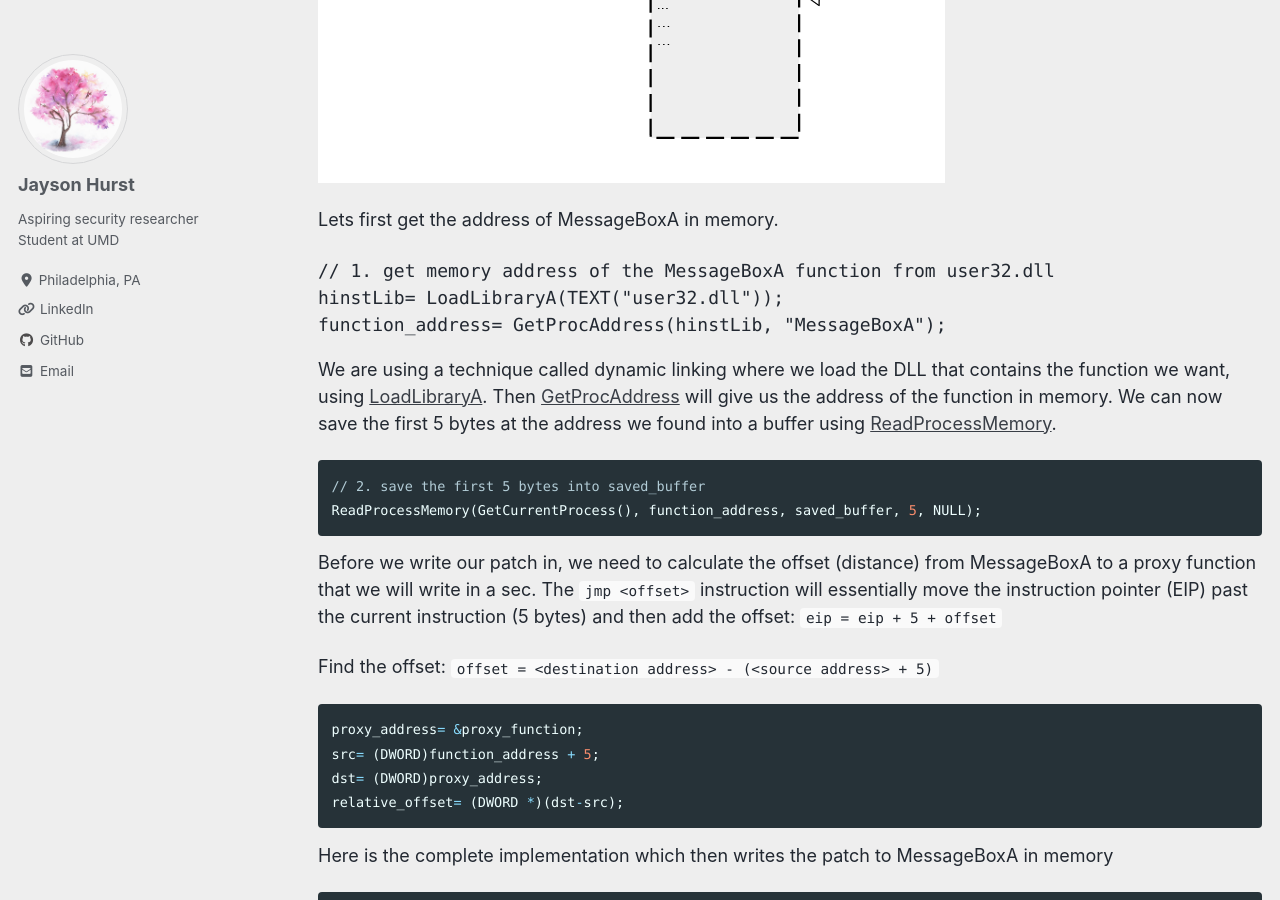
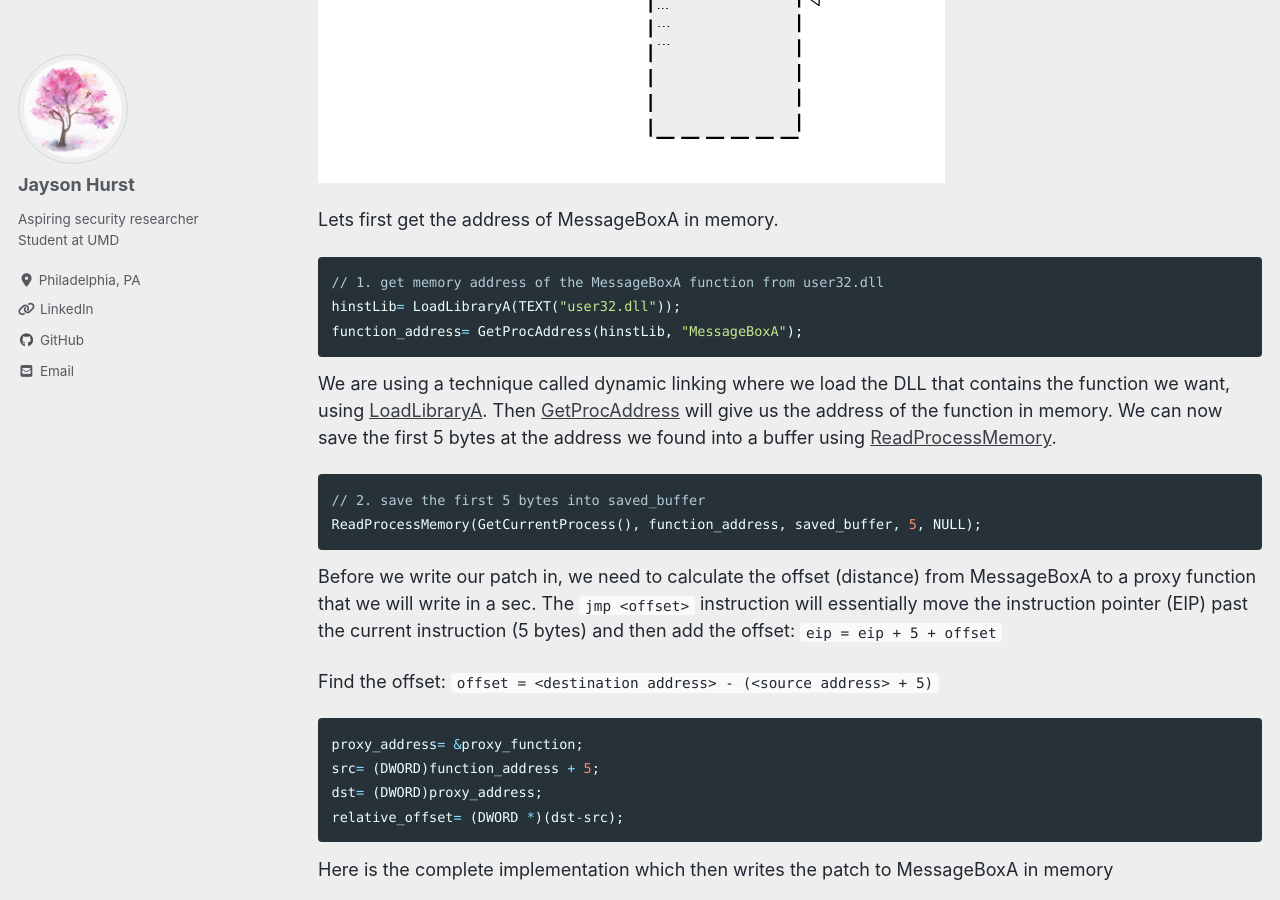
Before and after one commit to jayo78/jayo78.github.io, a Jekyll site: the page built from _posts/2020-06-22-Sandbox-part-1-hooking-basics.md, in a window 1280 px wide and 900 px high, scrolled down 2862 px. Built offline with Jekyll 4.4.1, drawn with Linux system fonts in a browser that asks for light colours; cached includes are drawn as plain includes; nearby versions of some CDN libraries.

Commit message:
Update 2020-06-22-Sandbox-part-1-hooking-basics.md

````diff
--- a/_posts/2020-06-22-Sandbox-part-1-hooking-basics.md
+++ b/_posts/2020-06-22-Sandbox-part-1-hooking-basics.md
@@ -57,7 +57,7 @@ The `jmp` instruction is a relative jump to an offset starting from the next ins
 
 Lets first get the address of MessageBoxA in memory.
 
-```C++
+```c++
 // 1. get memory address of the MessageBoxA function from user32.dll
 hinstLib= LoadLibraryA(TEXT("user32.dll"));
 function_address= GetProcAddress(hinstLib, "MessageBoxA");
````
